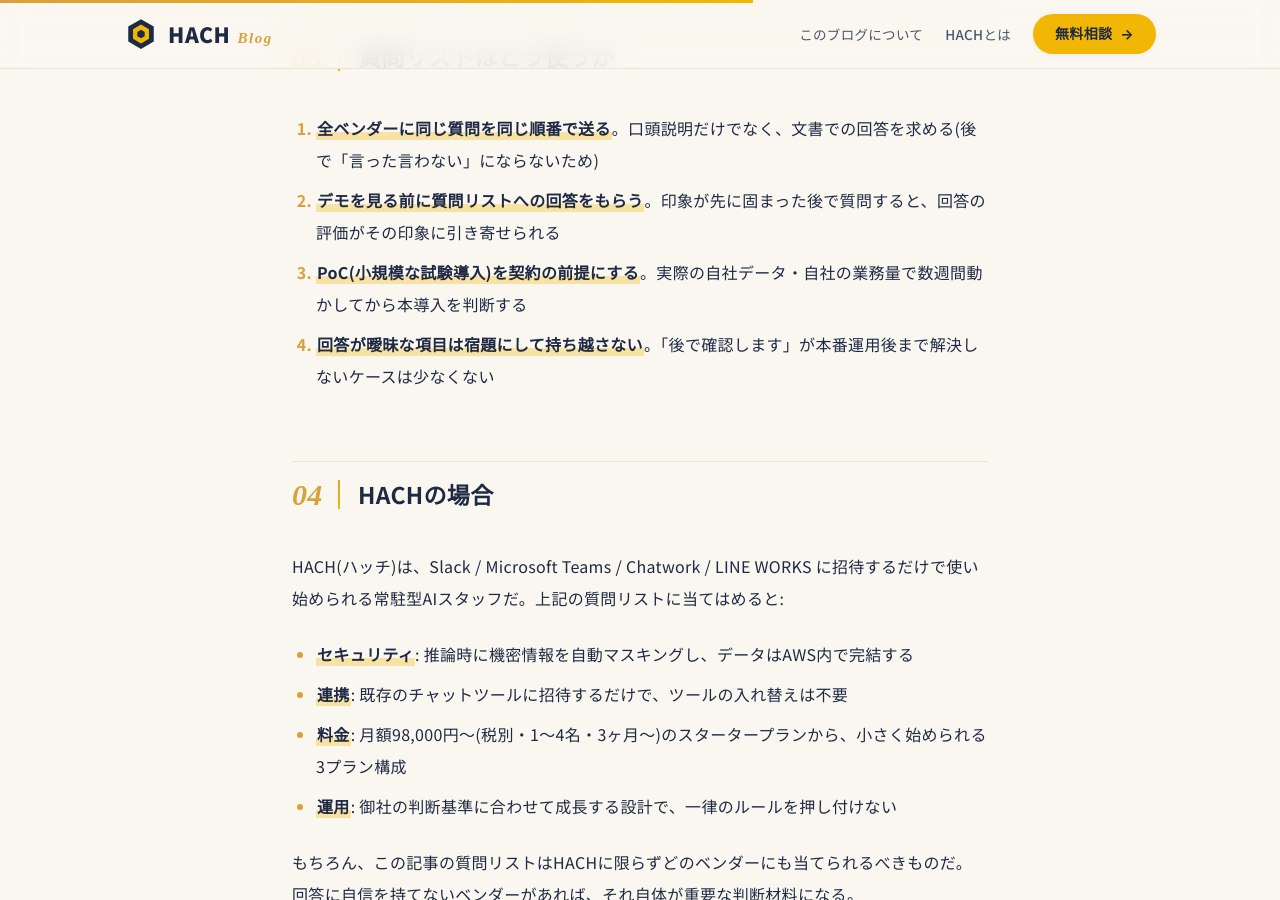
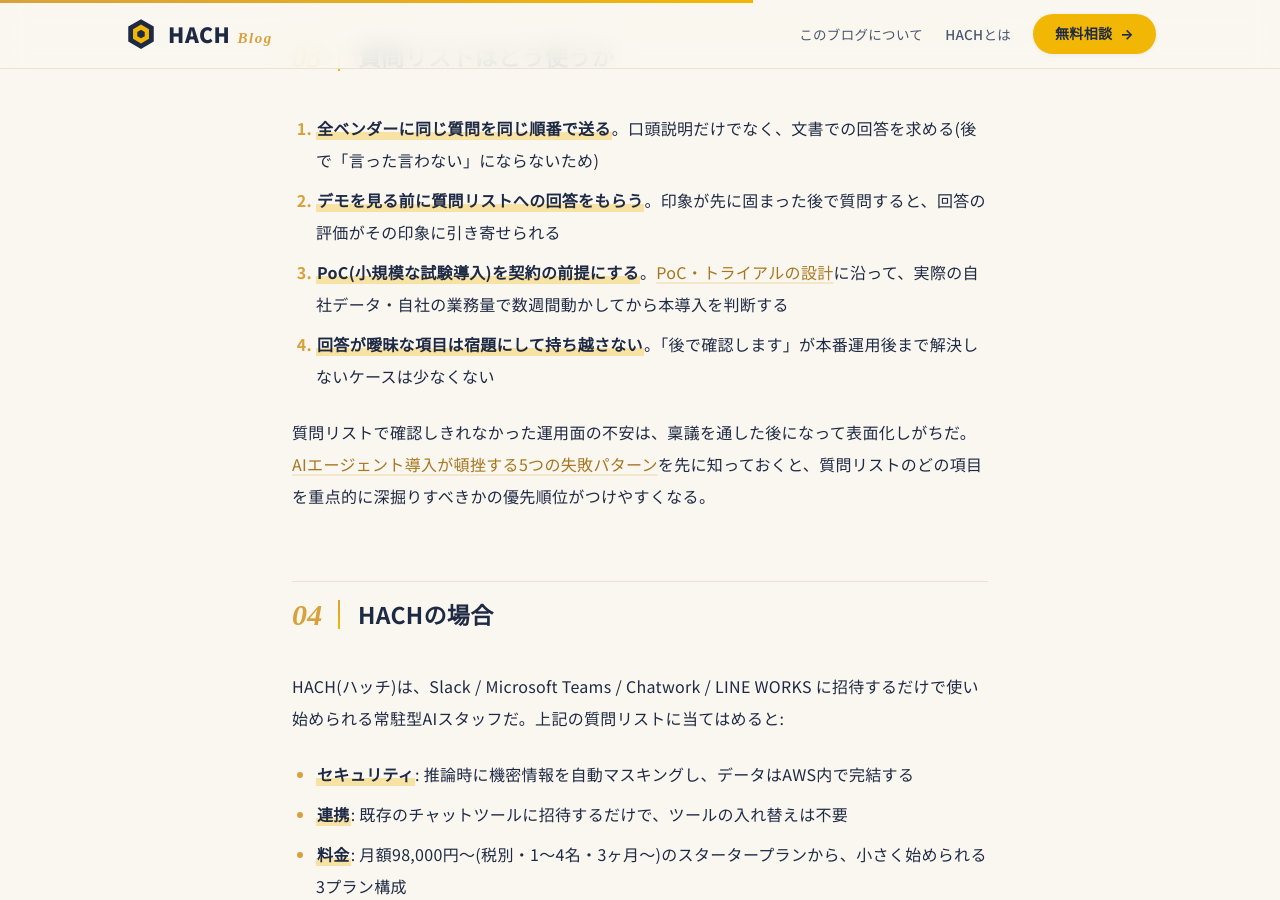
Before and after one commit to ismweb-ai/hach-blog, a Jekyll site: the page built from _posts/2026-11-16-ai-agent-vendor-shitsumon-list-donyu-mae-kakunin.md, in a window 1280 px wide and 900 px high, scrolled down 2506 px. Built offline with Jekyll 4.4.1, drawn with Linux system fonts in a browser that asks for light colours; some web fonts are replaced.

Commit message:
内部リンク保守: 孤立記事5本に相互参照を追加(AIエージェント導入検討クラスタ3本・稟議承認/契約自動更新2本)

```diff
--- a/_posts/2026-11-16-ai-agent-vendor-shitsumon-list-donyu-mae-kakunin.md
+++ b/_posts/2026-11-16-ai-agent-vendor-shitsumon-list-donyu-mae-kakunin.md
@@ -36,8 +36,10 @@ category: 導入検討
 
 1. **全ベンダーに同じ質問を同じ順番で送る**。口頭説明だけでなく、文書での回答を求める(後で「言った言わない」にならないため)
 2. **デモを見る前に質問リストへの回答をもらう**。印象が先に固まった後で質問すると、回答の評価がその印象に引き寄せられる
-3. **PoC(小規模な試験導入)を契約の前提にする**。実際の自社データ・自社の業務量で数週間動かしてから本導入を判断する
+3. **PoC(小規模な試験導入)を契約の前提にする**。[PoC・トライアルの設計](/2026/11/ai-agent-poc-torai-aru-susumekata-honkakuteki-donyu/)に沿って、実際の自社データ・自社の業務量で数週間動かしてから本導入を判断する
 4. **回答が曖昧な項目は宿題にして持ち越さない**。「後で確認します」が本番運用後まで解決しないケースは少なくない
+
+質問リストで確認しきれなかった運用面の不安は、稟議を通した後になって表面化しがちだ。[AIエージェント導入が頓挫する5つの失敗パターン](/2026/11/ai-agent-donyu-tongu-shippai-pattern-kaihisaku/)を先に知っておくと、質問リストのどの項目を重点的に深掘りすべきかの優先順位がつけやすくなる。
 
 ## HACHの場合
 
```
Also changed, not shown: _posts/2026-08-05-kessanki-shonin-shuchu-bottleneck-ai.md (+1 -1 lines), _posts/2026-08-07-keiyaku-review-hitori-houmu-zokujinka-ai.md (+2 -0 lines), _posts/2026-11-14-ai-agent-houjin-donyu-sentaku-kijun-hikaku.md (+2 -0 lines).
